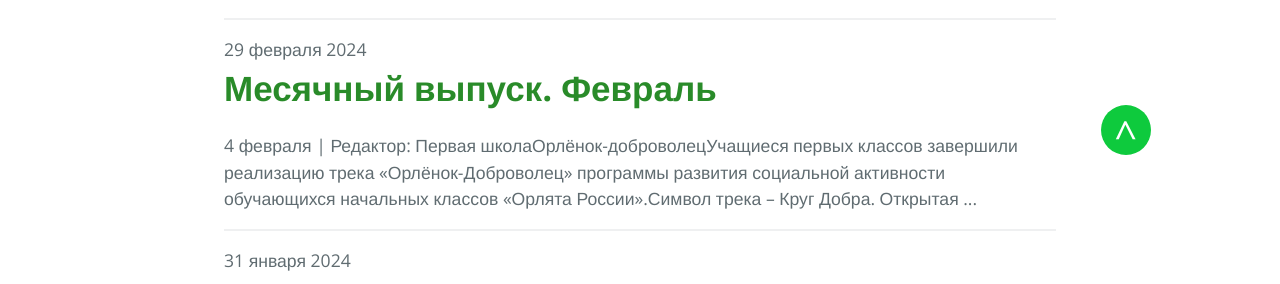
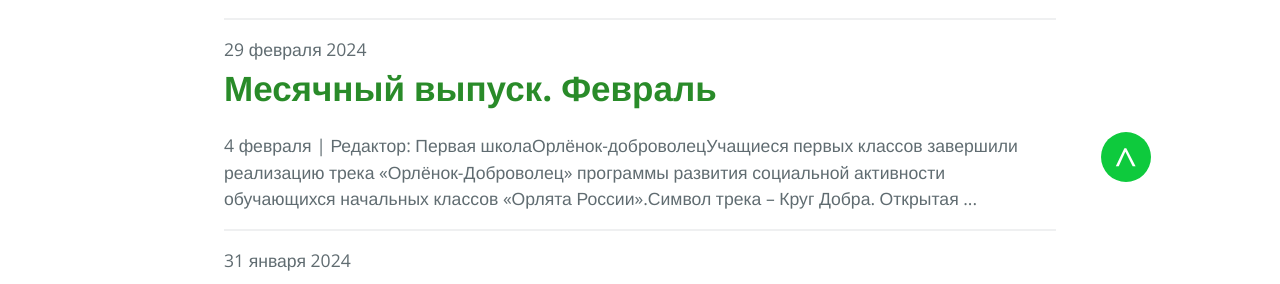
Before and after one commit to 1-sch/1-sch.github.io, a Jekyll site: the page built from index.html, in a window 1280 px wide. Shown: the part 678-962 px from the top of the page. Built offline with Jekyll 4.4.1, drawn with Linux system fonts in a browser that asks for light colours; the list of posts is cut into pages by our own code.

Commit message:
Update jekyll-theme-cayman.scss

```diff
--- a/_sass/jekyll-theme-cayman.scss
+++ b/_sass/jekyll-theme-cayman.scss
@@ -1,5 +1,5 @@
 .bt{
-  background:#0eca3d;border-radius:50%;width:50px;height:50px;text-align:center;position:fixed;top:87%;left:86%
+  background:#0eca3d;border-radius:50%;width:50px;height:50px;text-align:center;position:fixed;top:90%;left:86%
 }
 .bt a{
   color:white;top:0px;position:relative;text-decoration:none;font-size:40px
```
